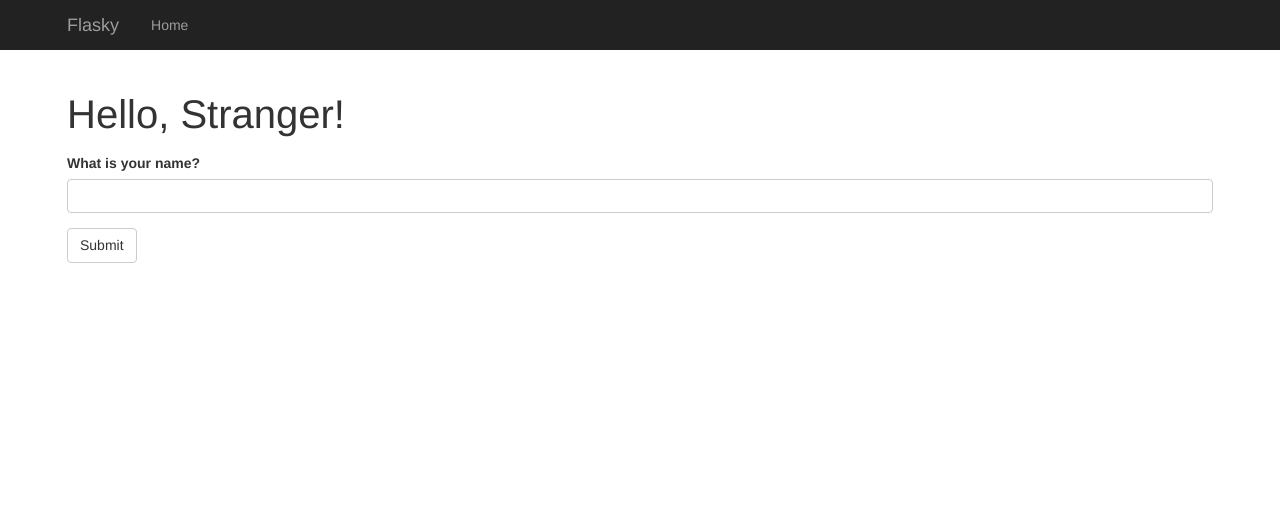
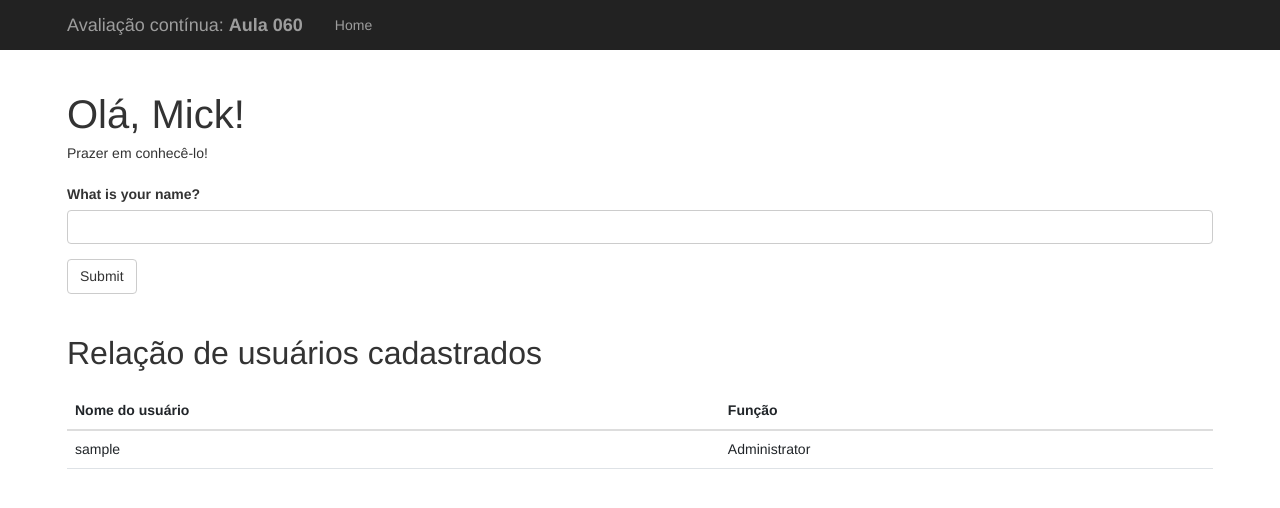
Before and after one commit to santooz-le/flasky-app, a Flask app: page / in a window 1280 px wide. Shown: the top 508 px of the page. Run offline with Flask 3, Linux system fonts and the light colour scheme; tables that the repository leaves empty hold one stand-in row (values such as "Sample post").

Commit message:
feat: semana-08 - relacionar usuarios a funcoes, traduzir e exibir lista no index

```diff
--- a/app.py
+++ b/app.py
@@ -15,10 +15,21 @@ db = SQLAlchemy(app)
 migrate = Migrate(app, db)
 
 
+class Role(db.Model):
+    __tablename__ = 'roles'
+    id = db.Column(db.Integer, primary_key=True)
+    name = db.Column(db.String(64), unique=True)
+    users = db.relationship('User', backref='role', lazy='dynamic')
+
+    def __repr__(self):
+        return '<Role %r>' % self.name
+
+
 class User(db.Model):
     __tablename__ = 'users'
     id = db.Column(db.Integer, primary_key=True)
     username = db.Column(db.String(64), unique=True, index=True)
+    role_id = db.Column(db.Integer, db.ForeignKey('roles.id'))
 
     def __repr__(self):
         return '<User %r>' % self.username
@@ -30,17 +41,36 @@ def index():
         name = request.form.get('name', '').strip()
         if name:
             session['name'] = name
-            # Salva no banco se ainda não existir
-            if User.query.filter_by(username=name).first() is None:
-                db.session.add(User(username=name))
+            user = User.query.filter_by(username=name).first()
+            if user is None:
+                # Se for novo, associa à função User
+                user_role = Role.query.filter_by(name='User').first()
+                if user_role is None:
+                    user_role = Role(name='User')
+                    db.session.add(user_role)
+                    db.session.commit()
+
+                user = User(username=name, role=user_role)
+                db.session.add(user)
                 db.session.commit()
+                session['known'] = False
+            else:
+                session['known'] = True
         return redirect(url_for('index'))
 
     name = session.get('name')
-    return render_template('index.html', name=name)
+    known = session.get('known', False)
+    users = User.query.all()
+    return render_template('index.html', name=name, known=known, users=users)
 
 
 if __name__ == '__main__':
     with app.app_context():
         db.create_all()
+        # Garante que as funções Administrator e User existam
+        if Role.query.filter_by(name='Administrator').first() is None:
+            db.session.add(Role(name='Administrator'))
+        if Role.query.filter_by(name='User').first() is None:
+            db.session.add(Role(name='User'))
+        db.session.commit()
     app.run(debug=True)
--- a/templates/base.html
+++ b/templates/base.html
@@ -26,7 +26,7 @@
 <body>
     <nav class="navbar navbar-expand-lg navbar-dark py-0" style="height: 50px;">
         <div class="container">
-            <a class="navbar-brand me-4" href="/">Flasky</a>
+            <a class="navbar-brand me-4" href="/" style="color: #9d9d9d !important;">Avaliação contínua: <strong>Aula 060</strong></a>
             <button class="navbar-toggler" type="button" data-bs-toggle="collapse" data-bs-target="#navbarNav">
                 <span class="navbar-toggler-icon"></span>
             </button>
--- a/templates/index.html
+++ b/templates/index.html
@@ -4,19 +4,27 @@
 
 <h1 style="font-weight: 400; margin-top: 20px; margin-bottom: 5px;">
     {% if name %}
-        Hello, {{ name }}!
+        Olá, {{ name }}!
     {% else %}
-        Hello, Stranger!
+        Olá, Mick!
     {% endif %}
 </h1>
 
 {% if name %}
 <p style="font-size: 14px; margin-bottom: 20px;">
-    Pleased to meet you!
+    {% if not known %}
+    Prazer em conhecê-lo!
+    {% else %}
+    Feliz em vê-lo novamente!
+    {% endif %}
+</p>
+{% else %}
+<p style="font-size: 14px; margin-bottom: 20px;">
+    Prazer em conhecê-lo!
 </p>
 {% endif %}
 
-<form method="POST" style="margin-top: 15px;">
+<form method="POST" style="margin-top: 15px; margin-bottom: 40px;">
     <div style="margin-bottom: 10px;">
         <label style="font-weight: 700; font-size: 14px; color: #333; display: block; margin-bottom: 5px;">
             What is your name?
@@ -28,4 +36,22 @@
     </button>
 </form>
 
+<h2 style="font-weight: 400; margin-bottom: 20px; color: #333; margin-top: 40px;">Relação de usuários cadastrados</h2>
+<table class="table" style="font-size: 14px; color: #333;">
+    <thead>
+        <tr>
+            <th style="border-bottom: 2px solid #ddd;">Nome do usuário</th>
+            <th style="border-bottom: 2px solid #ddd;">Função</th>
+        </tr>
+    </thead>
+    <tbody>
+        {% for u in users %}
+        <tr>
+            <td style="border-top: 1px solid #ddd; padding: 8px;">{{ u.username }}</td>
+            <td style="border-top: 1px solid #ddd; padding: 8px;">{{ u.role.name if u.role else 'User' }}</td>
+        </tr>
+        {% endfor %}
+    </tbody>
+</table>
+
 {% endblock %}
```
